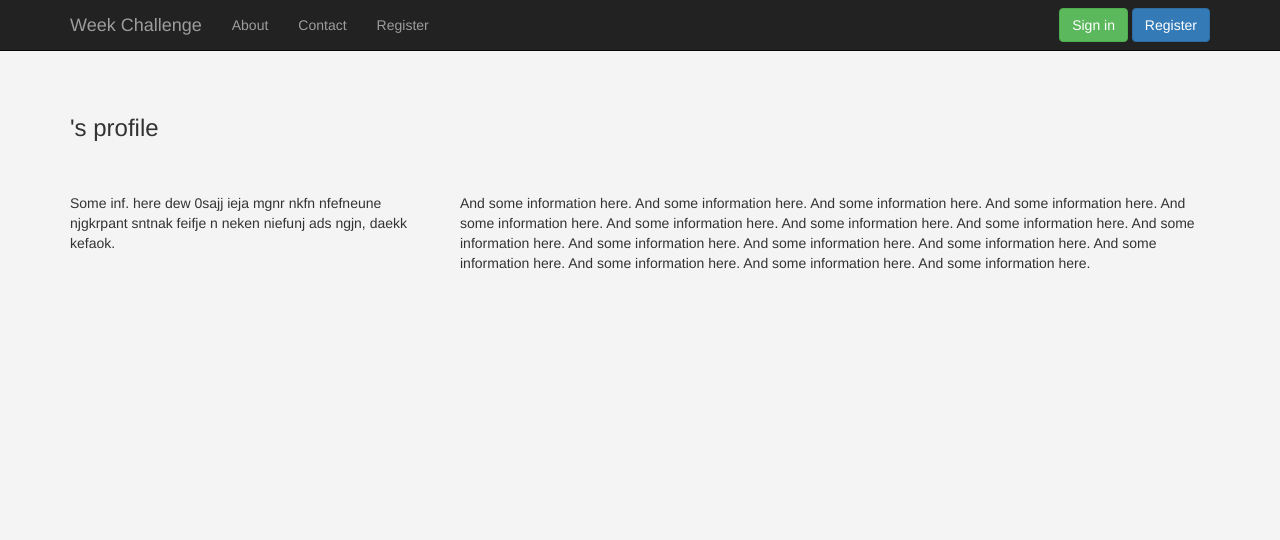
After one commit to markokaar/WeekChallenge, a Django app: page /my_profile/ in a window 1280 px wide. The commit adds this page. Shown: the top 540 px of the page. Run offline with Django 3.2, Linux system fonts and the light colour scheme; some libraries are stand-ins or nearby versions.

Commit message:
In progress: Basic login, register. My profile Done:  logout

```diff
--- a/WeekChallenge/templates/WeekChallenge/base/navigation_bar.html
+++ b/WeekChallenge/templates/WeekChallenge/base/navigation_bar.html
@@ -14,14 +14,29 @@
                 <!-- li class="active" -->
                 <li><a href="/about">About</a></li>
                 <li><a href="/contact">Contact</a></li>
-                <li><a href="/add">Add challenges</a></li>
-                <li><a href="/register">Register</a></li>
+
+                {% if user.is_authenticated %}
+                    <li><a href="/add">Add challenges</a></li>
+                    <li><a href="/my_profile">My profile</a></li>
+                {% else %}
+                    <li><a href="/register">Register</a></li>
+                {% endif %}
             </ul>
 
-          <div class="navbar-form navbar-right">
-            <a href="/login" class="btn btn-success">Sign in</a>
-            <a href="/register" class="btn btn-primary">Register</a>
-          </div>
+
+              {% if user.is_authenticated %}
+                  <div class="navbar-form navbar-right">
+                    <a href="/log_out" class="btn btn-primary btn-sm">Log out</a>
+                  </div><p class="navbar-text navbar-right">
+
+                  Signed in as <a href="/my_profile">{{ user.username }}</a>.</p>
+              {% else %}
+                  <div class="navbar-form navbar-right">
+                    <a href="/log_in" class="btn btn-success">Sign in</a>
+                    <a href="/register" class="btn btn-primary">Register</a>
+                  </div>
+              {% endif %}
+
         </div><!--/.navbar-collapse -->
     </div>
 </nav>
--- a/WeekChallenge/templates/WeekChallenge/login.html
+++ b/WeekChallenge/templates/WeekChallenge/login.html
@@ -14,7 +14,7 @@
 
     <div class="wrap">
             <div class="container">
-                  <form class="form-signin" href="#">
+                  <form class="form-signin" action="/auth">
                     <h2 class="form-signin-heading">Sign in</h2>
                     <label for="inputUsername" class="sr-only">Username</label>
                     <input type="text" id="inputUsername" class="form-control" placeholder="Username" required autofocus>
--- /dev/null
+++ b/WeekChallenge/templates/WeekChallenge/my_profile.html
@@ -0,0 +1,46 @@
+<!DOCTYPE HTML>
+<html>
+<head>
+    {% load staticfiles %}
+    <title>Week Challenge - {{ user.username }}'s profile</title>
+
+    <link rel="stylesheet" type="text/css" href="{% static 'WeekChallenge/bootstrap/css/bootstrap.min.css' %}">
+    <link rel="stylesheet" type="text/css" href="{% static 'WeekChallenge/css/style.css' %}">
+
+    <script src="https://maxcdn.bootstrapcdn.com/bootstrap/3.3.5/js/bootstrap.min.js"></script>
+</head>
+<body>
+    {% include "WeekChallenge/base/navigation_bar.html" %}
+
+    <div class="wrap">
+        <div class="container">
+            <div class="row">
+                <div class="col-md-12">
+                    <h3>{{ user.username }}'s profile</h3>
+                </div>
+            </div>
+
+            <div class="row">
+                <div class="col-md-4">Some inf. here dew 0sajj ieja mgnr nkfn nfefneune njgkrpant sntnak
+                feifje n neken niefunj ads ngjn, daekk  kefaok. </div>
+                <div class="col-md-8">
+                    And some information here. And some information here. And some information here.
+                    And some information here. And some information here. And some information here.
+                    And some information here. And some information here. And some information here.
+                    And some information here. And some information here. And some information here.
+                    And some information here. And some information here. And some information here.
+                    And some information here.
+                </div>
+            </div>
+
+        </div>
+    </div>
+
+
+    {% include "WeekChallenge/base/foot.html" %}
+
+
+    <script src="https://ajax.googleapis.com/ajax/libs/jquery/1.11.3/jquery.min.js"></script>
+    <script src="{% static 'WeekChallenge/bootstrap/js/bootstrap.min.js' %}"></script>
+</body>
+</html>
--- a/WeekChallenge/templates/WeekChallenge/register.html
+++ b/WeekChallenge/templates/WeekChallenge/register.html
@@ -14,7 +14,7 @@
 
     <div class="wrap">
         <div class="container">
-                  <form class="form-register" action="/auth">
+                  <form class="form-register" action="/create_user">
                     <h2 class="form-register-heading">Register</h2>
 
                     <label for="inputUsername" class="sr-only">Username</label>
--- a/WeekChallenge/urls.py
+++ b/WeekChallenge/urls.py
@@ -7,6 +7,9 @@ urlpatterns = [
     url(r'^contact/', views.contact, name='contact'),
     url(r'^add/', views.add, name='add'),
     url(r'^register/', views.register, name='register'),
-    url(r'^login/', views.login, name='login'),
+    url(r'^log_in/', views.log_in, name='log_in'),
+    url(r'^create_user/', views.create_user, name='create_user'),
     url(r'^auth/', views.auth, name='auth'),
+    url(r'^log_out/', views.log_out, name='log_out'),
+    url(r'^my_profile/', views.my_profile, name='my_profile'),
 ]
--- a/WeekChallenge/views.py
+++ b/WeekChallenge/views.py
@@ -1,7 +1,15 @@
 from django.shortcuts import render
 from django.contrib.auth.models import User
+from django.contrib.auth import authenticate, login, logout
+from django.http import HttpResponseRedirect
+
 
 def index(request):
+    if request.user.is_authenticated():
+        print("index: Kasutaja on sisse logitud!")
+    else:
+        print("index: Kasutaja EI OLE sisse logitud!")
+
     return render(request, 'WeekChallenge/index.html')
 
 
@@ -21,12 +29,46 @@ def register(request):
     return render(request, 'WeekChallenge/register.html')
 
 
-def login(request):
+def log_in(request):
     return render(request, 'WeekChallenge/login.html')
 
 
+def my_profile(request):
+    return render(request, 'WeekChallenge/my_profile.html')
+
+
+def create_user(request):
+    user = User.objects.create_user('test4', 'test4@example.com', '0000')
+    user.last_name = 'perekon4'
+    user.save()
+    return HttpResponseRedirect("/")
+
+
 def auth(request):
-    user = User.objects.create_user('test3', 'test3@example.com', '0000')
-    user.last_name = 'perekon33d'
-    user.save()
-    return render(request, 'WeekChallenge/register.html')
+    """user = authenticate(username='test1', password='0000')
+    if user is not None:
+        if user.is_active:
+            print("User is valid, active and authenticated")
+        else:
+            print("The password is valid, bute the account has been disabled")
+    else:
+        print("The username and/or password were incorrect.")"""
+
+    user = authenticate(username='test1', password='0000')
+    if user is not None:
+        if user.is_active:
+            login(request, user)
+
+            print("auth: Success! Logged in!")
+            return HttpResponseRedirect("/")
+        else:
+            print("auth: Disabled account!")
+            return HttpResponseRedirect("/")
+    else:
+        print("auth: Wrong username and/or password!")
+        return HttpResponseRedirect("/")
+
+
+def log_out(request):
+    logout(request)
+    return HttpResponseRedirect("/")
```
Also changed, not shown: WeekChallenge/templates/WeekChallenge/index.html (+7 -0 lines), db.sqlite3.
